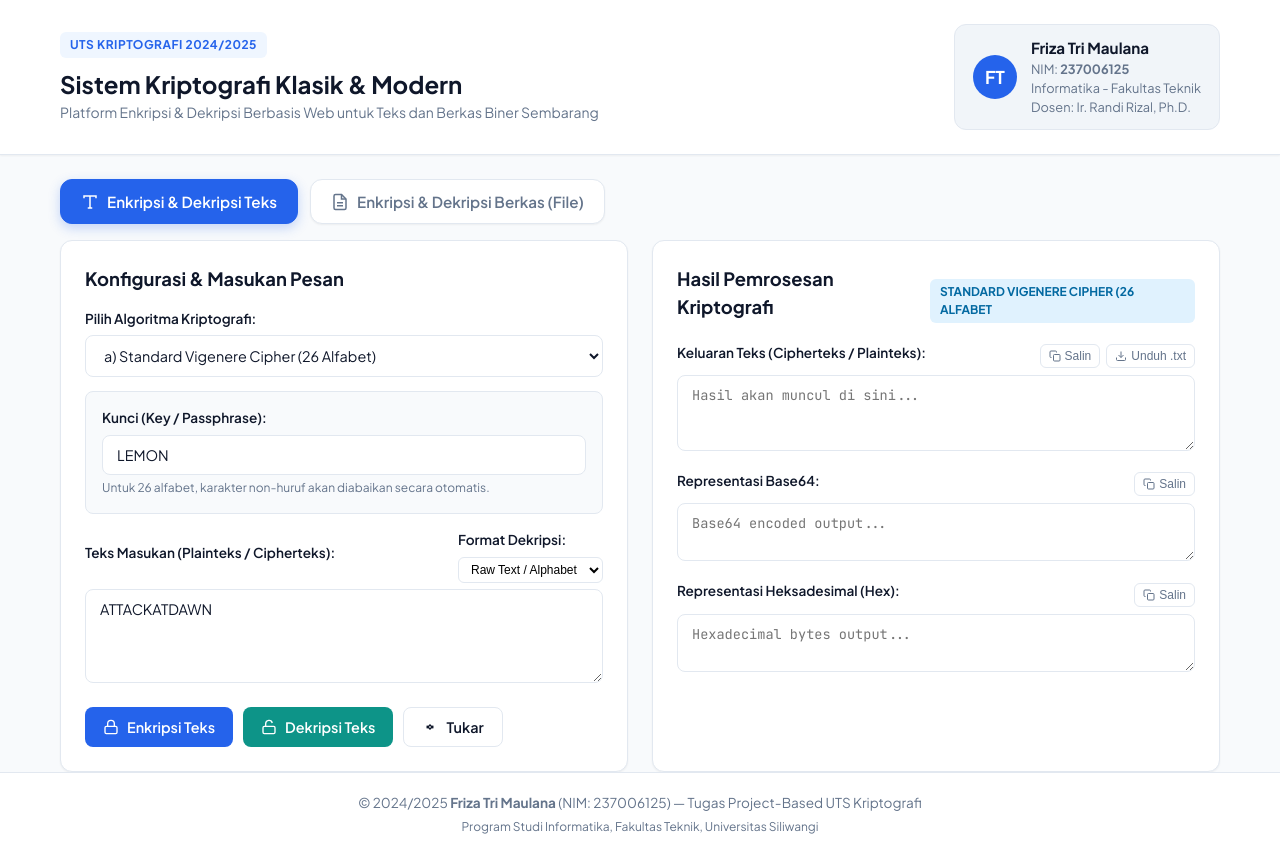
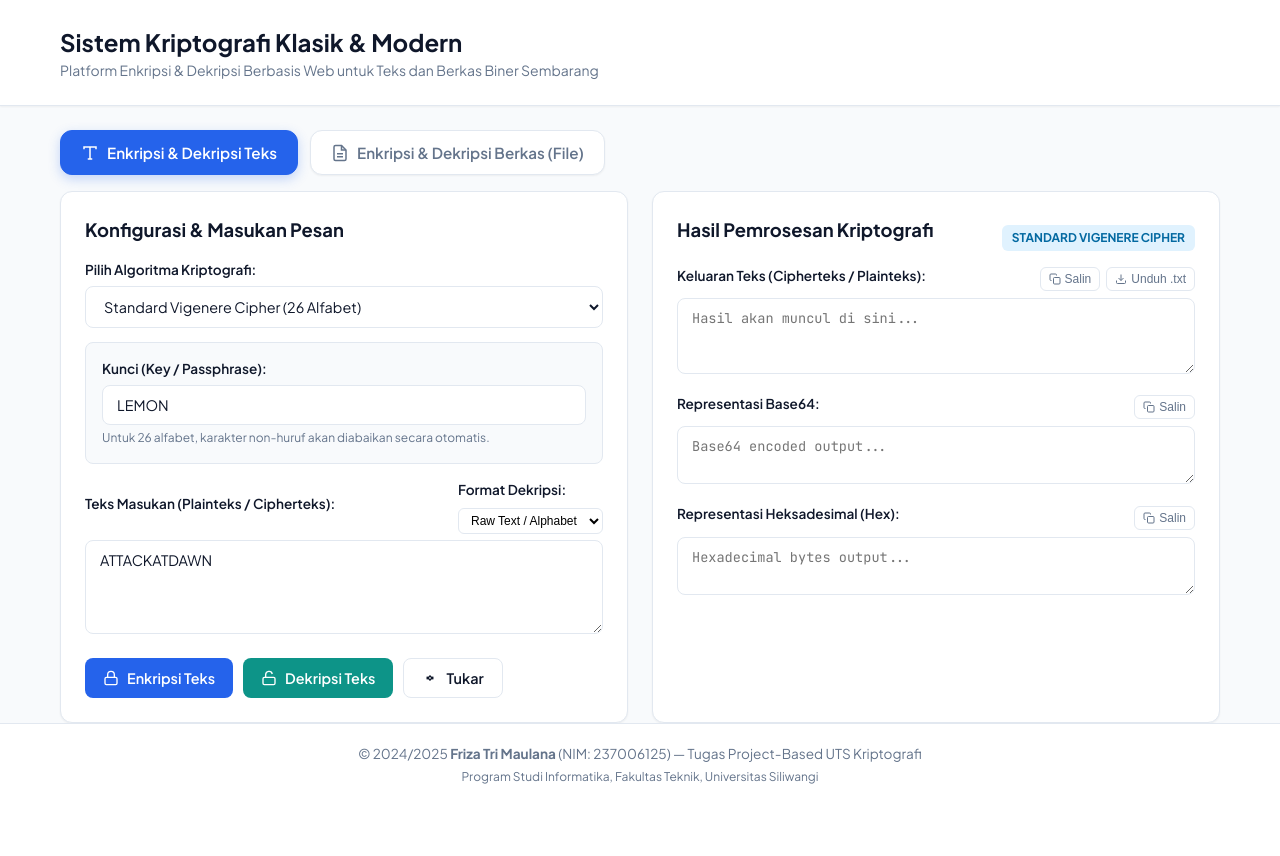
Before and after one commit to friza13/uts-kriptografi, a Flask app: page / in a window 1280 px wide. After the commit the page ends 784 px from the top, so only its background shows below. Run offline with Flask 3, Linux system fonts and the light colour scheme.

Commit message:
fix(ui): remove student header badge and clean up cipher dropdown labels

```diff
--- a/static/js/main.js
+++ b/static/js/main.js
@@ -75,7 +75,8 @@ document.addEventListener('DOMContentLoaded', () => {
   // --- Cipher Selection Handler ---
   function updateCipherUI() {
     const cipher = cipherSelect.value;
-    cipherTag.textContent = cipherSelect.options[cipherSelect.selectedIndex].text.split(')')[1].trim().toUpperCase();
+    const optText = cipherSelect.options[cipherSelect.selectedIndex].text;
+    cipherTag.textContent = optText.split('(')[0].trim().toUpperCase();
 
     // Hide all key groups
     keySimple.style.display = 'none';
--- a/templates/index.html
+++ b/templates/index.html
@@ -10,22 +10,12 @@
   <link rel="stylesheet" href="{{ url_for('static', filename='css/style.css') }}">
 </head>
 <body>
-  <!-- Header & Student Metadata -->
+  <!-- Header -->
   <header class="app-header">
     <div class="container header-content">
       <div class="header-brand">
-        <div class="badge-tag">UTS KRIPTOGRAFI 2024/2025</div>
         <h1>Sistem Kriptografi Klasik & Modern</h1>
         <p class="subtitle">Platform Enkripsi & Dekripsi Berbasis Web untuk Teks dan Berkas Biner Sembarang</p>
-      </div>
-      <div class="student-card">
-        <div class="student-avatar">FT</div>
-        <div class="student-info">
-          <h3>{{ student.name }}</h3>
-          <p class="nim">NIM: <strong>{{ student.nim }}</strong></p>
-          <p class="univ">{{ student.class }}</p>
-          <p class="lecturer">Dosen: {{ student.lecturer }}</p>
-        </div>
       </div>
     </div>
   </header>
@@ -62,19 +52,19 @@
           <div class="form-group">
             <label for="cipher-select">Pilih Algoritma Kriptografi:</label>
             <select id="cipher-select" class="form-select">
-              <optgroup label="Vigenere Family">
-                <option value="vigenere_standard" selected>a) Standard Vigenere Cipher (26 Alfabet)</option>
-                <option value="vigenere_autokey">b) Auto-Key Vigenere Cipher (26 Alfabet)</option>
-                <option value="vigenere_extended">c) Extended Vigenere Cipher (256 ASCII / Biner)</option>
+              <optgroup label="Keluarga Vigenere">
+                <option value="vigenere_standard" selected>Standard Vigenere Cipher (26 Alfabet)</option>
+                <option value="vigenere_autokey">Auto-Key Vigenere Cipher (26 Alfabet)</option>
+                <option value="vigenere_extended">Extended Vigenere Cipher (256 ASCII)</option>
               </optgroup>
-              <optgroup label="Classical Substitution">
-                <option value="playfair">d) Playfair Cipher (5x5 Matriks, I/J Digabung)</option>
-                <option value="affine">e) Affine Cipher (C = aP + b mod 26)</option>
-                <option value="hill">f) Hill Cipher (Matriks 2x2 / 3x3)</option>
+              <optgroup label="Substitusi Klasik">
+                <option value="playfair">Playfair Cipher (Matriks 5x5)</option>
+                <option value="affine">Affine Cipher (C = aP + b mod 26)</option>
+                <option value="hill">Hill Cipher (Matriks 2x2 / 3x3)</option>
               </optgroup>
-              <optgroup label="Advanced & Bonus">
-                <option value="super_encryption">g) Super Enkripsi (Ext. Vigenere + Transposisi Kolom)</option>
-                <option value="enigma">h) Bonus 1: Enigma Machine M3 (3 Rotor, Reflector B, Plugboard)</option>
+              <optgroup label="Kombinasi & Mesin Sandi">
+                <option value="super_encryption">Super Enkripsi (Vigenere + Transposisi Kolom)</option>
+                <option value="enigma">Enigma Cipher (Mesin M3)</option>
               </optgroup>
             </select>
           </div>
```
